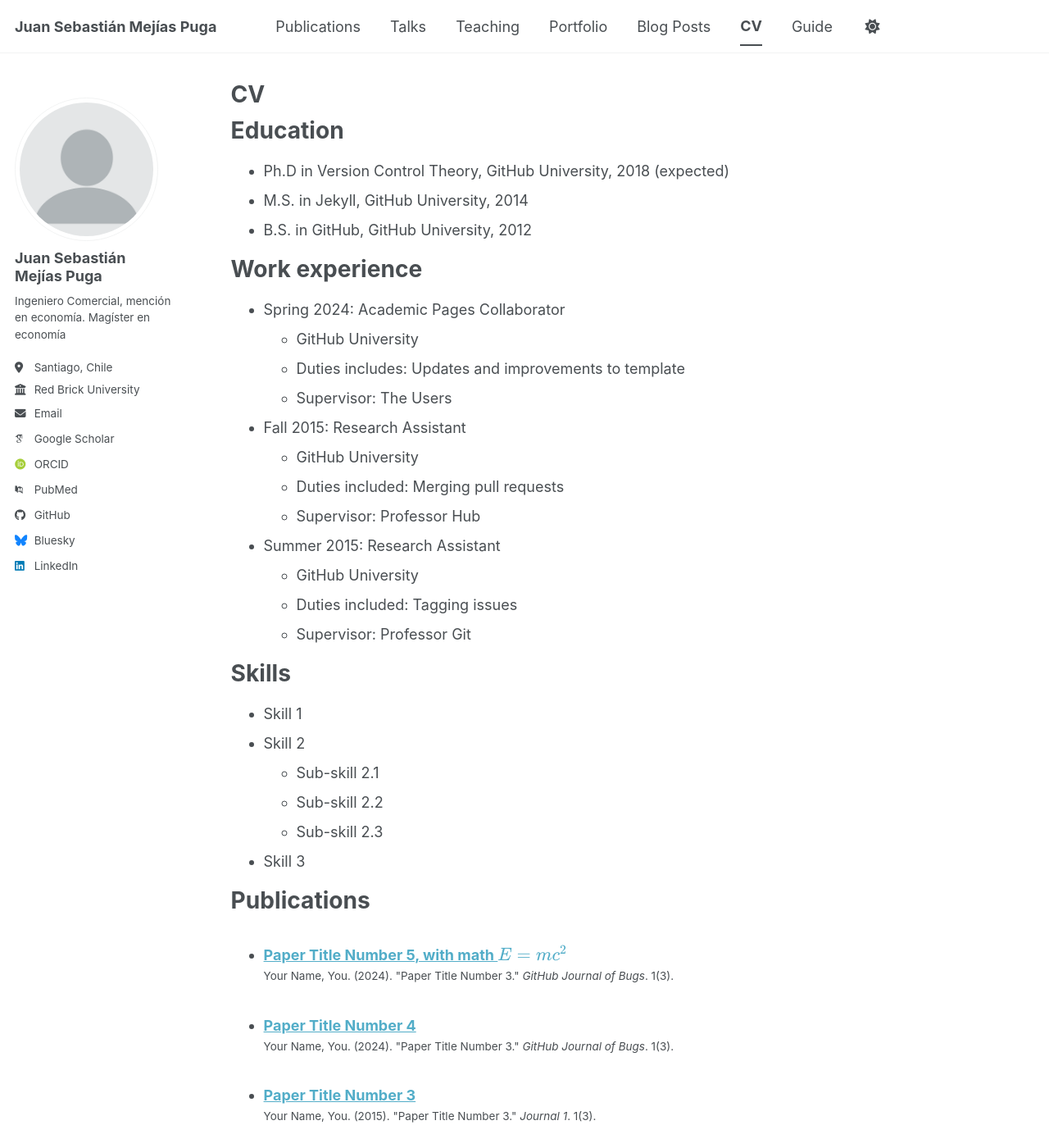
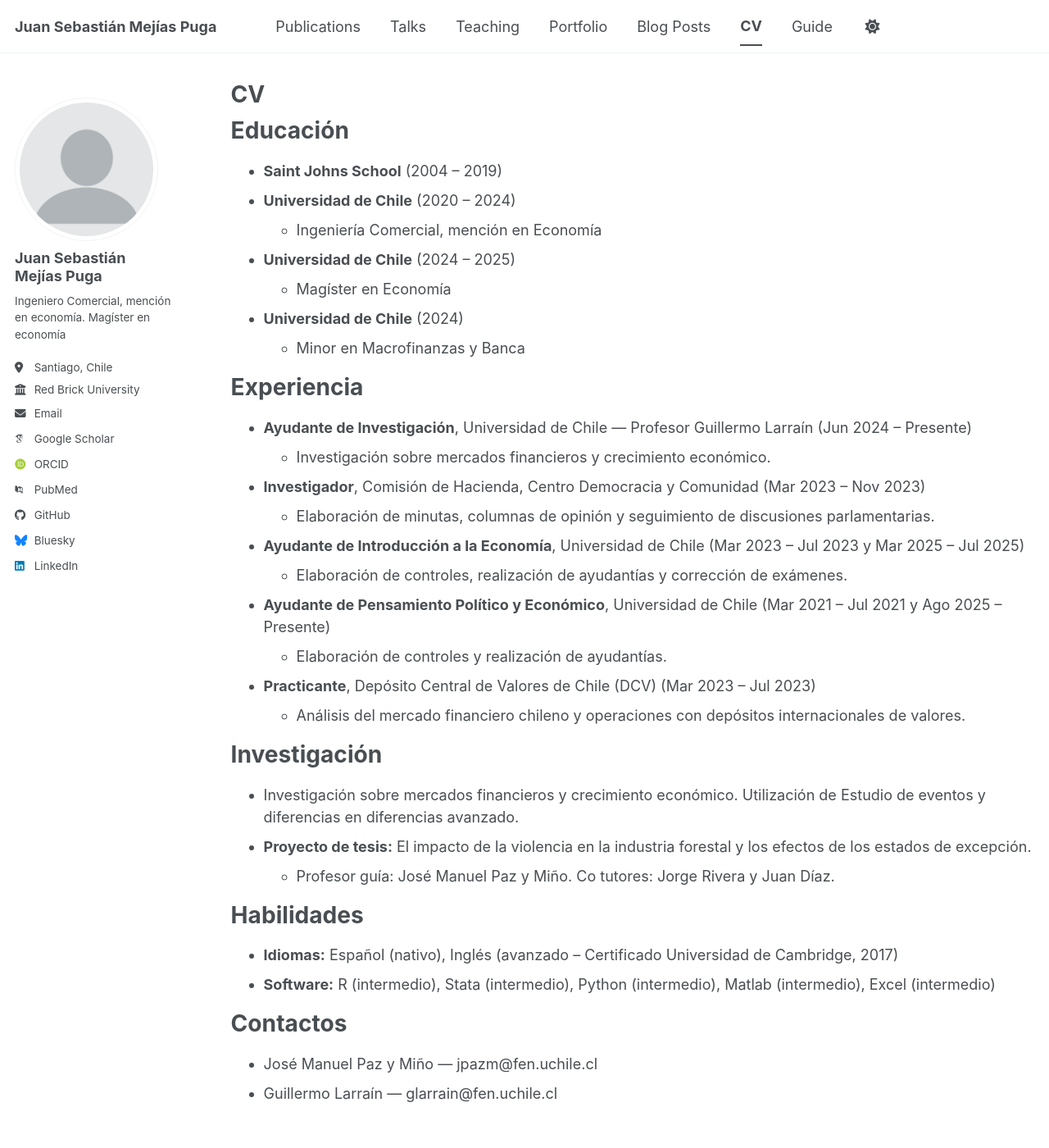
Before and after one commit to SebaM123/SebaM123.github.io, a Jekyll site: the page built from _pages/cv.md, in a window 1280 px wide and 1400 px high. Shown: the whole window at 82% size. Built offline with Jekyll 4.4.1, drawn with Linux system fonts in a browser that asks for light colours; some web fonts are replaced; a script bundle is joined from its source files by our own code; library files that are not in the unit come from our copies; some of the changed text lies outside the part shown.

Commit message:
Revise CV with updated education and experience
Updated the CV to reflect new educational and work experiences, including positions at Universidad de Chile and research projects.

```diff
--- a/_pages/cv.md
+++ b/_pages/cv.md
@@ -9,56 +9,45 @@ redirect_from:
 
 {% include base_path %}
 
-Education
+Educación
 ======
-* Ph.D in Version Control Theory, GitHub University, 2018 (expected)
-* M.S. in Jekyll, GitHub University, 2014
-* B.S. in GitHub, GitHub University, 2012
+* **Saint Johns School** (2004 – 2019)
+* **Universidad de Chile** (2020 – 2024)
+  * Ingeniería Comercial, mención en Economía
+* **Universidad de Chile** (2024 – 2025)
+  * Magíster en Economía
+* **Universidad de Chile** (2024)
+  * Minor en Macrofinanzas y Banca
 
-Work experience
+Experiencia
 ======
-* Spring 2024: Academic Pages Collaborator
-  * GitHub University
-  * Duties includes: Updates and improvements to template
-  * Supervisor: The Users
+* **Ayudante de Investigación**, Universidad de Chile — Profesor Guillermo Larraín (Jun 2024 – Presente)
+  * Investigación sobre mercados financieros y crecimiento económico.
 
-* Fall 2015: Research Assistant
-  * GitHub University
-  * Duties included: Merging pull requests
-  * Supervisor: Professor Hub
+* **Investigador**, Comisión de Hacienda, Centro Democracia y Comunidad (Mar 2023 – Nov 2023)
+  * Elaboración de minutas, columnas de opinión y seguimiento de discusiones parlamentarias.
 
-* Summer 2015: Research Assistant
-  * GitHub University
-  * Duties included: Tagging issues
-  * Supervisor: Professor Git
+* **Ayudante de Introducción a la Economía**, Universidad de Chile (Mar 2023 – Jul 2023 y Mar 2025 – Jul 2025)
+  * Elaboración de controles, realización de ayudantías y corrección de exámenes.
 
-Skills
+* **Ayudante de Pensamiento Político y Económico**, Universidad de Chile (Mar 2021 – Jul 2021 y Ago 2025 – Presente)
+  * Elaboración de controles y realización de ayudantías.
+
+* **Practicante**, Depósito Central de Valores de Chile (DCV) (Mar 2023 – Jul 2023)
+  * Análisis del mercado financiero chileno y operaciones con depósitos internacionales de valores.
+
+Investigación
 ======
-* Skill 1
-* Skill 2
-  * Sub-skill 2.1
-  * Sub-skill 2.2
-  * Sub-skill 2.3
-* Skill 3
+* Investigación sobre mercados financieros y crecimiento económico. Utilización de Estudio de eventos y diferencias en diferencias avanzado.
+* **Proyecto de tesis:** El impacto de la violencia en la industria forestal y los efectos de los estados de excepción.
+  * Profesor guía: José Manuel Paz y Miño. Co tutores: Jorge Rivera y Juan Díaz.
 
-Publications
+Habilidades
 ======
-  <ul>{% for post in site.publications reversed %}
-    {% include archive-single-cv.html %}
-  {% endfor %}</ul>
+* **Idiomas:** Español (nativo), Inglés (avanzado – Certificado Universidad de Cambridge, 2017)
+* **Software:** R (intermedio), Stata (intermedio), Python (intermedio), Matlab (intermedio), Excel (intermedio)
 
-Talks
+Contactos
 ======
-  <ul>{% for post in site.talks reversed %}
-    {% include archive-single-talk-cv.html  %}
-  {% endfor %}</ul>
-
-Teaching
-======
-  <ul>{% for post in site.teaching reversed %}
-    {% include archive-single-cv.html %}
-  {% endfor %}</ul>
-
-Service and leadership
-======
-* Currently signed in to 43 different slack teams
+* José Manuel Paz y Miño — jpazm@fen.uchile.cl
+* Guillermo Larraín — glarrain@fen.uchile.cl
```
